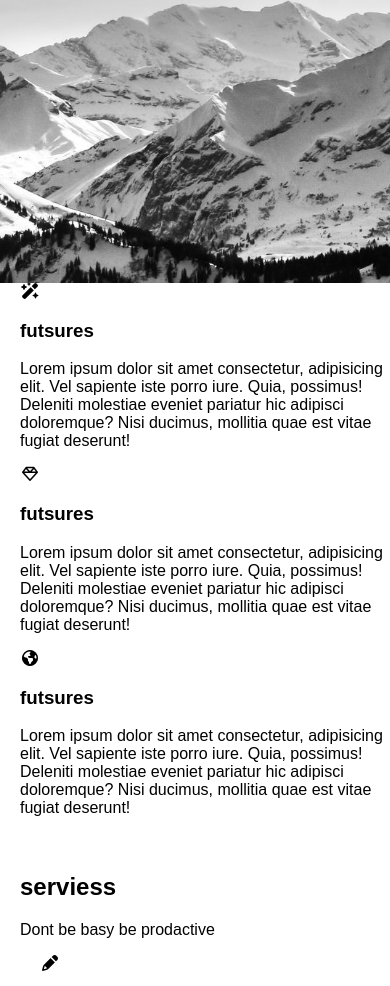
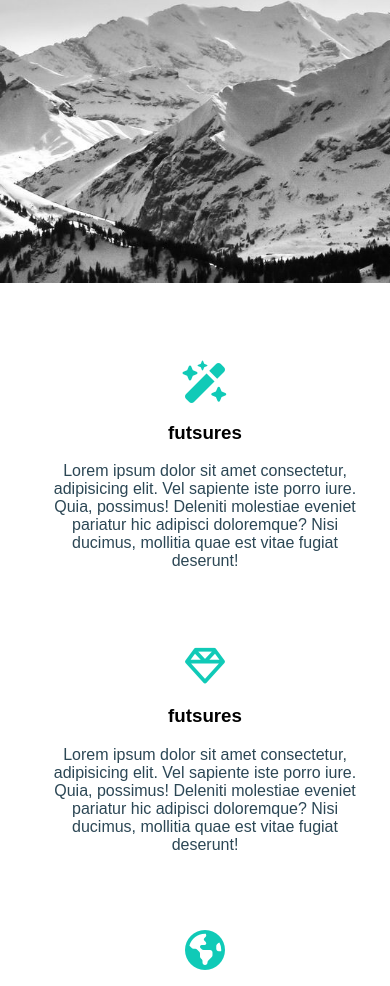
Before and after one commit to ahmdnasrqdyh-code/leon-template, a plain HTML site: page index.html in a window 390 px wide. Shown: the part 601-1587 px from the top of the page. Drawn offline with Linux system fonts and the light colour scheme.

Commit message:
Refactor CSS with media queries and new features section
.

```diff
--- a/Css/main.Css
+++ b/Css/main.Css
@@ -29,6 +29,30 @@ body {
 }
 
 /* end glople style */
+/* media query */
+@media (min-width : 760px) {
+    .Containr {
+        width: 750px;
+    }
+
+}
+
+@media (min-width : 990px) {
+    .Containr {
+        width: 970px;
+    }
+
+}
+
+/* large */
+@media (min-width : 1200px) {
+    .Containr {
+        width: 1150px;
+    }
+
+}
+
+
 /* start header */
 #logo {
     width: 50px;
@@ -119,3 +143,40 @@ header .link ul li:not(:last-child) a {
 
 
 /* end header */
+/* graid - templatev-colums : repeat(3,1fr); أعمد متساوية ثلاثة                 */
+
+/* start futsures */
+#futsures {
+    padding-top: 60px;
+    padding-bottom: 60px;
+}
+
+#futsures .Containr {
+    display: grid;
+    grid-template-columns: repeat(auto-fill, minmax(300px, 1fr));
+    /* ليتلائم مع حجم الشاشة العناصر */
+    grid-gap: 20px;
+
+}
+
+#futsures .feat {
+
+    text-align: center;
+    padding: 20px;
+}
+
+#futsures .feat i {
+    font-size: 40px;
+    color: var(--main-color);
+}
+
+#futsures .feat h3 {
+    font-weight: 800;
+
+}
+
+#futsures .feat p {
+    color: var(--secandary-color);
+}
+
+/* end futsures */
```
